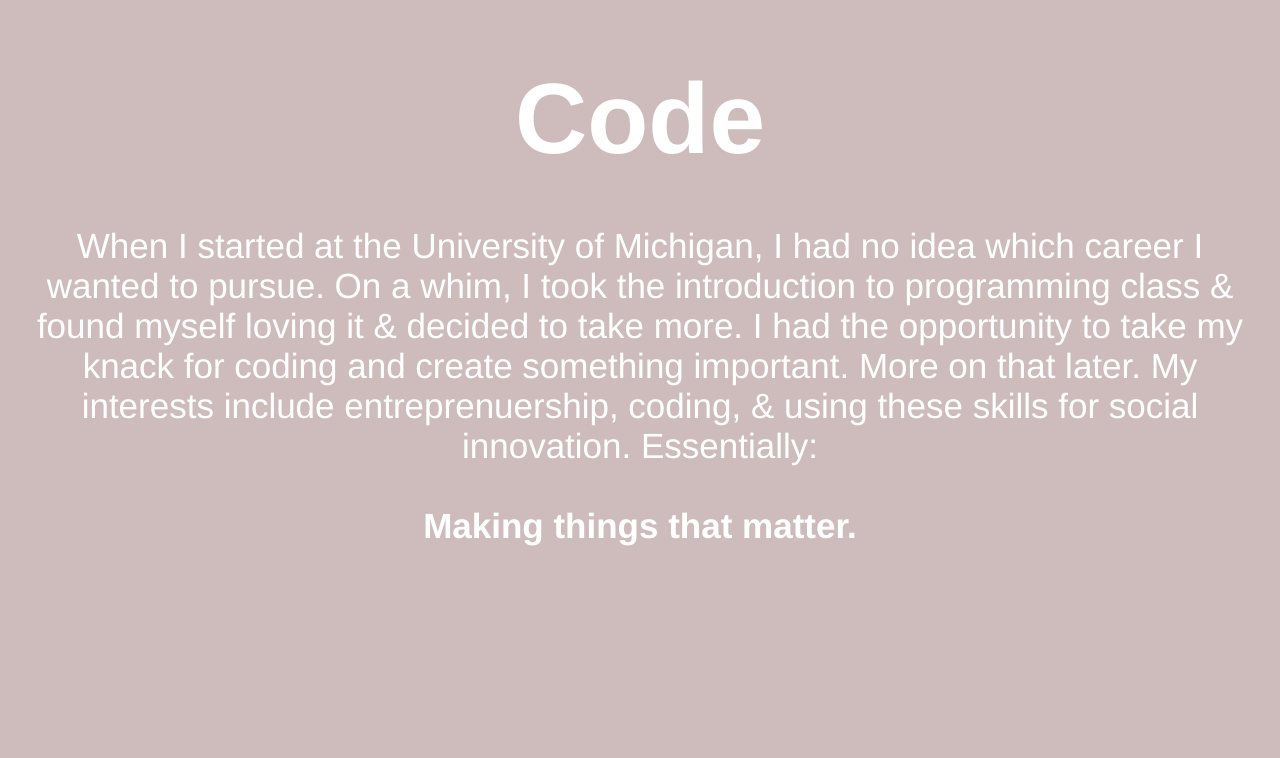
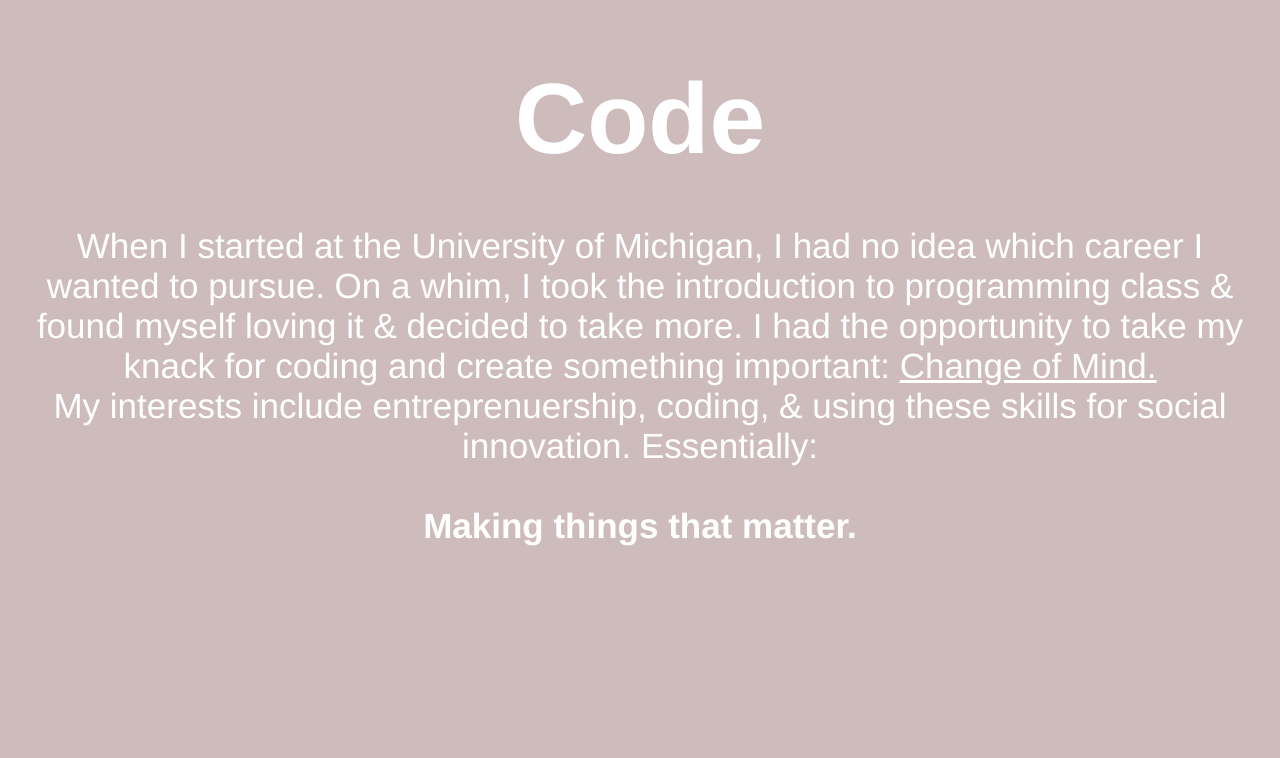
Before and after one commit to dxnia/Dxnia.github.io, a plain HTML site: page index.html in a window 1280 px wide. Shown: the part 1532-2290 px from the top of the page. Drawn offline with Linux system fonts and the light colour scheme.

Commit message:
now i'm done

```diff
--- a/index.html
+++ b/index.html
@@ -68,8 +68,12 @@ background-image: url("https://upload.wikimedia.org/wikipedia/commons/d/d2/Unive
          padding: 0;
         margin: 0;
 }
-}
 
+
+    .about a {
+        color: white;
+        font-weight: 100;
+    }
 .jumbotron .container {
   float: center;
   top:100px;
@@ -305,7 +309,7 @@ h3 {
 
     <div id="about" class = "about">
         <h1> Code </h1>
-        <h2> When I started at the University of Michigan, I had no idea which career I wanted to pursue. On a whim, I took the introduction to programming class & found myself loving it & decided to take more. I had the opportunity to take my knack for coding and create something important. More on that later. My interests include entreprenuership, coding, & using these skills for social innovation. Essentially: <br> <br> <b>Making things that matter. </b>  </h2>
+        <h2> When I started at the University of Michigan, I had no idea which career I wanted to pursue. On a whim, I took the introduction to programming class & found myself loving it & decided to take more. I had the opportunity to take my knack for coding and create something important:  <a href = "http://www.michiganreview.com/optimize-social-innovation-challenge-the-final-showcase/">Change of Mind.</a> <br> My interests include entreprenuership, coding, & using these skills for social innovation. Essentially: <br> <br> <b>Making things that matter. </b>  </h2>
 
     </div>
 
```
